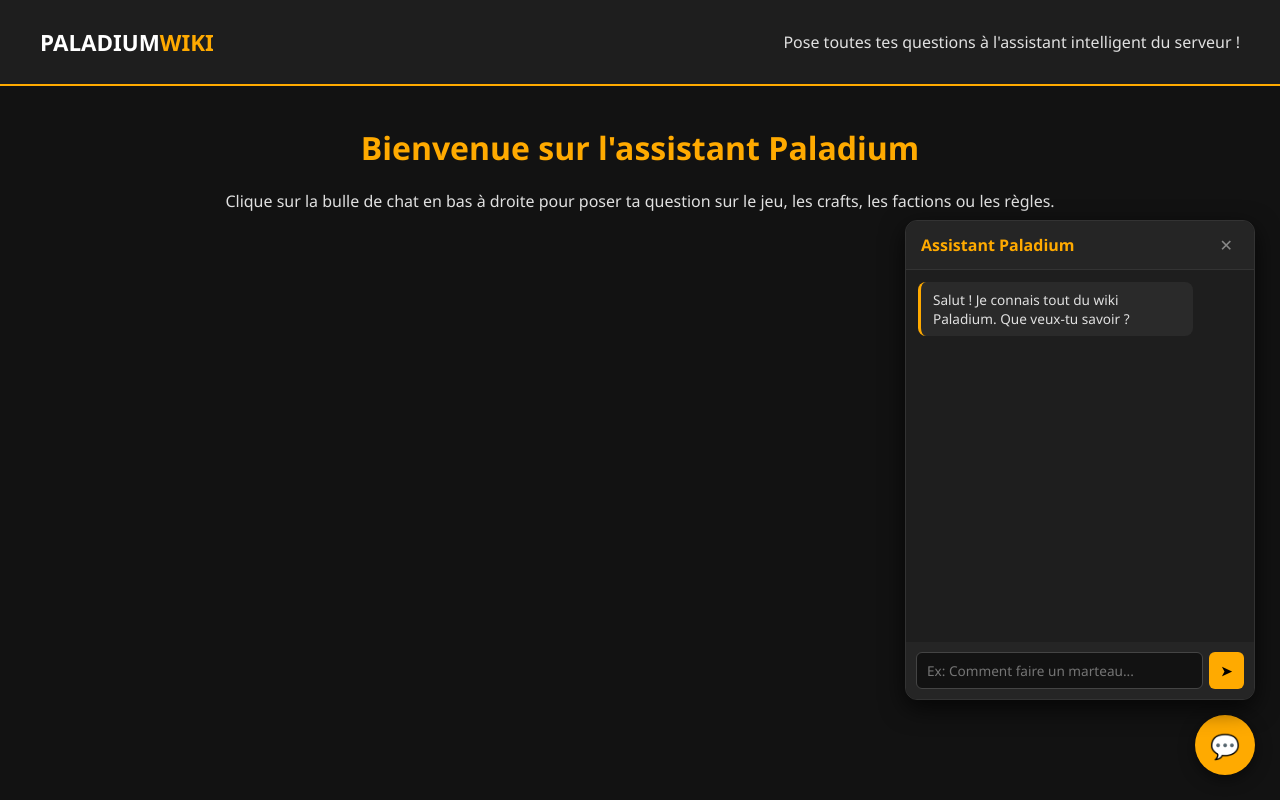
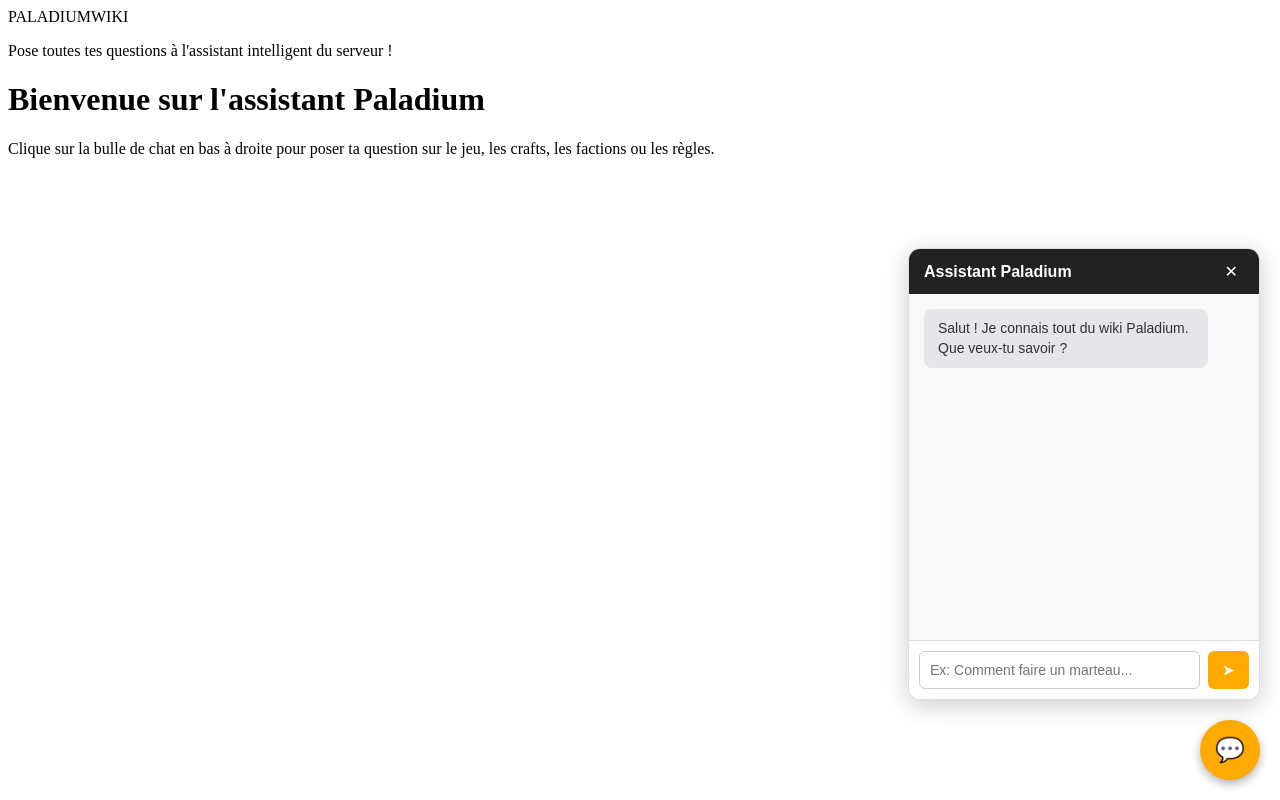
Before and after one commit to bonjour7858/PalaAI, a website: page index.html in a window 1280 px wide. Both pictures are taken after a click on the button "Ouvrir le chat". Drawn offline with nearby package versions, Linux system fonts and the light colour scheme.

Commit message:
Refactor chat widget styles and layout
Updated styles for chat widget and messages.

```diff
--- a/style.css
+++ b/style.css
@@ -1,120 +1,118 @@
-* { box-sizing: border-box; font-family: 'Segoe UI', Arial, sans-serif; }
-
-body {
-  margin: 0;
-  background-color: #121212;
-  color: #e0e0e0;
-}
-
-.navbar {
-  display: flex;
-  justify-content: space-between;
-  align-items: center;
-  background: #1e1e1e;
-  padding: 15px 40px;
-  border-bottom: 2px solid #ffaa00;
-}
-.logo { font-size: 1.4rem; font-weight: bold; color: #fff; }
-.logo span { color: #ffaa00; }
-.navbar nav a { color: #ccc; text-decoration: none; margin-left: 20px; font-weight: 500; }
-.navbar nav a:hover { color: #ffaa00; }
-
-.container { max-width: 1000px; margin: 40px auto; padding: 0 20px; }
-.hero { text-align: center; margin-bottom: 40px; }
-.hero h1 { color: #ffaa00; font-size: 2rem; }
-.grid { display: grid; grid-template-columns: repeat(auto-fit, minmax(280px, 1fr)); gap: 20px; }
-.card { background: #1e1e1e; padding: 20px; border-radius: 8px; border: 1px solid #333; }
-.card h3 { color: #ffaa00; margin-top: 0; }
 
 .chat-widget {
   position: fixed;
-  bottom: 25px;
-  right: 25px;
+  bottom: 20px;
+  right: 20px;
   z-index: 1000;
+  font-family: Arial, sans-serif;
 }
 
 .chat-toggle {
+  background-color: #ffaa00; /* Couleur style Paladium */
+  color: white;
+  border: none;
+  border-radius: 50%;
   width: 60px;
   height: 60px;
-  border-radius: 50%;
-  background: #ffaa00;
-  border: none;
-  font-size: 1.5rem;
+  font-size: 24px;
   cursor: pointer;
-  box-shadow: 0 4px 15px rgba(0,0,0,0.5);
+  box-shadow: 0 4px 10px rgba(0,0,0,0.3);
   transition: transform 0.2s;
 }
-.chat-toggle:hover { transform: scale(1.08); }
+
+.chat-toggle:hover {
+  transform: scale(1.05);
+}
 
 .chat-box {
   position: absolute;
-  bottom: 75px;
+  bottom: 80px;
   right: 0;
   width: 350px;
-  height: 480px;
-  background: #1e1e1e;
-  border: 1px solid #333;
+  height: 450px;
+  background: white;
   border-radius: 12px;
+  box-shadow: 0 5px 25px rgba(0,0,0,0.2);
   display: flex;
   flex-direction: column;
-  box-shadow: 0 8px 25px rgba(0,0,0,0.7);
   overflow: hidden;
+  border: 1px solid #ddd;
 }
 
-.chat-box.hidden { display: none; }
+.chat-box.hidden {
+  display: none;
+}
 
 .chat-header {
-  background: #252525;
+  background: #222;
+  color: white;
   padding: 12px 15px;
   display: flex;
   justify-content: space-between;
   align-items: center;
   font-weight: bold;
-  color: #ffaa00;
-  border-bottom: 1px solid #333;
 }
-.close-btn { background: none; border: none; color: #888; font-size: 1rem; cursor: pointer; }
+
+.close-btn {
+  background: none;
+  border: none;
+  color: white;
+  font-size: 16px;
+  cursor: pointer;
+}
 
 .chat-messages {
   flex: 1;
-  padding: 12px;
+  padding: 15px;
   overflow-y: auto;
   display: flex;
   flex-direction: column;
-  gap: 8px;
+  gap: 10px;
+  background: #f9f9f9;
 }
 
 .msg {
-  max-width: 85%;
-  padding: 8px 12px;
+  padding: 10px 14px;
   border-radius: 8px;
-  font-size: 0.85rem;
+  max-width: 80%;
+  font-size: 14px;
   line-height: 1.4;
-  white-space: pre-wrap;
 }
-.msg.user { align-self: flex-end; background: #ffaa00; color: #121212; font-weight: 600; }
-.msg.bot { align-self: flex-start; background: #2a2a2a; border-left: 3px solid #ffaa00; }
+
+.msg.user {
+  background: #ffaa00;
+  color: white;
+  align-self: flex-end;
+}
+
+.msg.bot {
+  background: #e5e5ea;
+  color: #333;
+  align-self: flex-start;
+}
 
 .chat-input-area {
+  display: flex;
   padding: 10px;
-  background: #252525;
-  display: flex;
-  gap: 6px;
+  background: white;
+  border-top: 1px solid #ddd;
 }
+
 .chat-input-area input {
   flex: 1;
-  padding: 8px 10px;
-  background: #121212;
-  border: 1px solid #444;
-  color: #fff;
+  padding: 10px;
+  border: 1px solid #ccc;
   border-radius: 6px;
-  font-size: 0.85rem;
   outline: none;
+  font-size: 14px;
 }
+
 .chat-input-area button {
-  padding: 8px 12px;
   background: #ffaa00;
+  color: white;
   border: none;
+  padding: 0 15px;
+  margin-left: 8px;
   border-radius: 6px;
   cursor: pointer;
   font-weight: bold;
```
